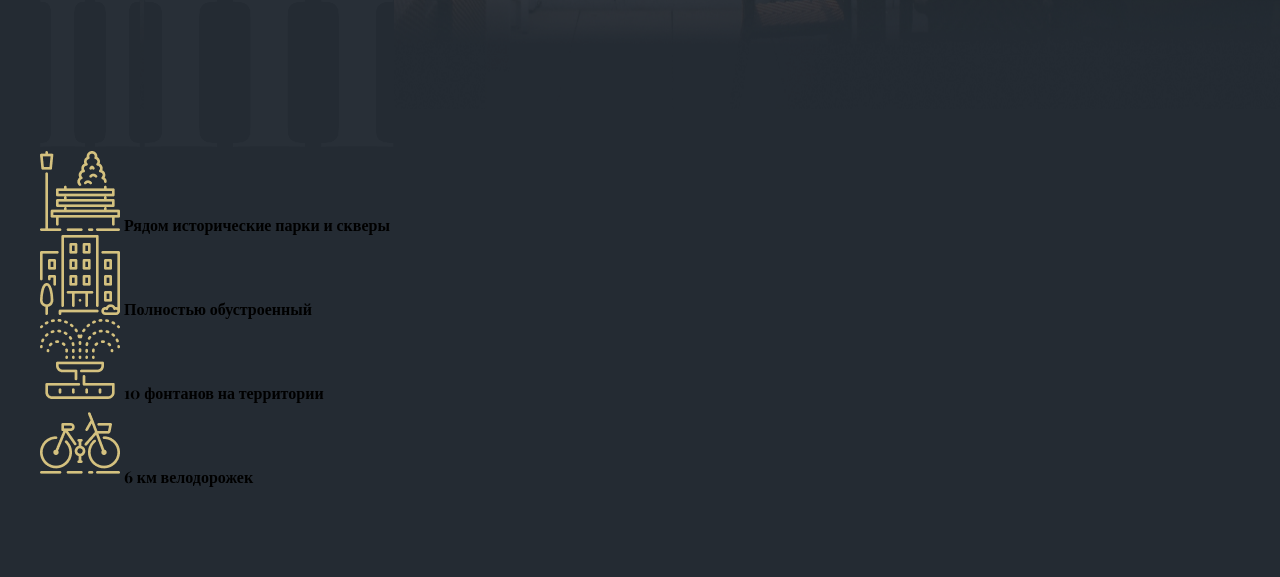
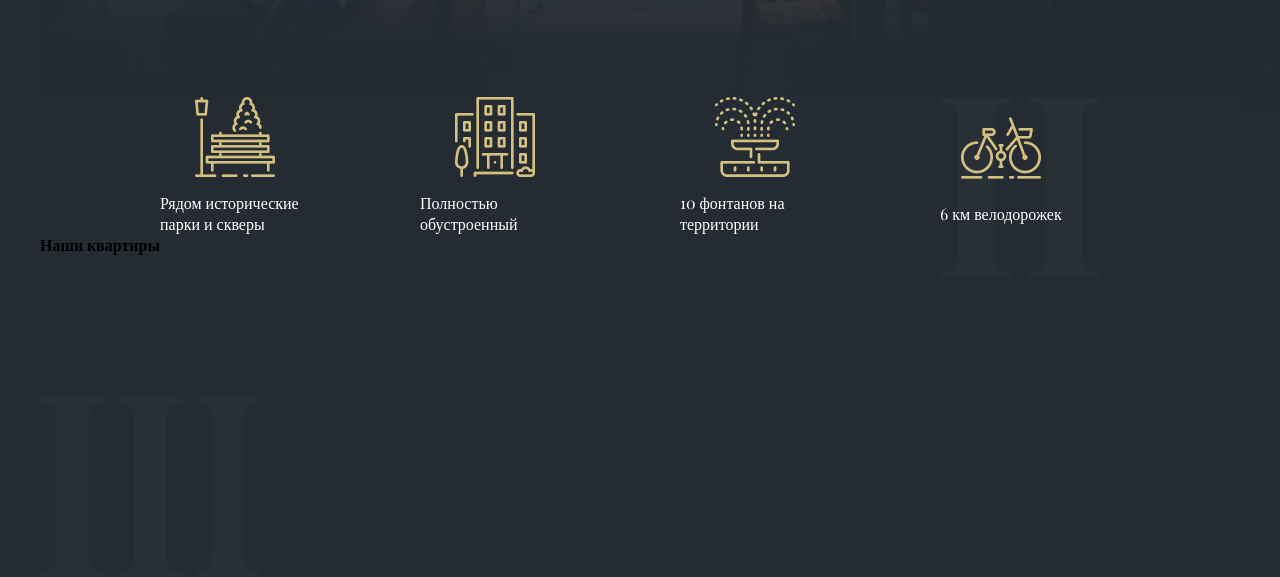
Before and after one commit to AslanSoft/Architect-Figma, a plain HTML site: page index.html in a window 1280 px wide. Shown: the part 877-1454 px from the top of the page. Before the commit the page ends 1364 px from the top, so only its background shows below. Drawn offline with Linux system fonts and the light colour scheme.

Commit message:
new body

```diff
--- a/index.html
+++ b/index.html
@@ -49,26 +49,29 @@
     </section>
     <section class="container kvartira__section">
         <div class="rome__numbers">
-            <img src="./img/II.png" alt="its rome number" loading="lazy" width="100" height="150">
-            <img src="./img/III.png" alt="its rome number" loading="lazy" width="250" height="150">
-        </div>
+            <img src="./img/II.png" alt="its rome number" loading="lazy" width="160" height="180" class="one">
+            <img src="./img/III.png" alt="its rome number" loading="lazy" width="220" height="180" class="two">
             <div class="kvartir__function">
                 <div class="function__columns">
-                <img src="./img/bench.png" alt="ist skameyka" loading="lazy">
-                <b>Рядом исторические парки и скверы</b>
+                    <img src="./img/bench.png" alt="ist skameyka" loading="lazy" width="80" height="80" class="colums__icon">
+                    <b class="kvartir__bbox">Рядом исторические парки и скверы</b>
                 </div>
                 <div class="function__columns">
-                <img src="./img/building.png" alt="ist dom" loading="lazy">
-                <b>Полностью обустроенный</b>
+                    <img src="./img/building.png" alt="ist dom" loading="lazy" width="80" height="80" class="colums__icon">
+                    <b class="kvartir__bbox">Полностью обустроенный</b>
                 </div>
                 <div class="function__columns">
-                <img src="./img/fountain.png" alt="ist fountain" loading="lazy">
-                <b>10 фонтанов на территории</b>
+                    <img src="./img/fountain.png" alt="ist fountain" loading="lazy" width="80" height="80" class="colums__icon">
+                    <b class="kvartir__bbox">10 фонтанов на территории</b>
                 </div>
                 <div class="function__columns">
-                <img src="./img/bicycle (6).png" alt="ist bicycle" loading="lazy">
-                <b>6 км велодорожек</b>
+                    <img src="./img/bicycle (6).png" alt="ist bicycle" loading="lazy" width="80" height="80" class="colums__icon">
+                    <b class="kvartir__bbox">6 км велодорожек</b>
                 </div>
+        </div>
+        </div>
+        <div class="four__categories">
+            <b>Наши квартиры</b>
         </div>
     </section>
 </body>
--- a/style/style.css
+++ b/style/style.css
@@ -148,3 +148,58 @@ body{
     color: rgba(255, 255, 255, 1);
     padding: 0px 10px 0px;
 }
+
+.kvartira__section{
+    margin-top: 100px;
+}
+
+.rome__numbers{
+    display: flex;
+    position: relative;
+}
+
+.one{
+    position: absolute;
+    top: 0px;
+    left: 900px;
+    z-index: 1;
+}
+
+.two{
+    position: absolute;
+    top: 300px;
+    left: 0px;
+    z-index: 1;
+}
+
+.kvartir__function{
+    display: flex;
+    justify-content: center;
+    align-items: center;
+    gap: 70px;
+    z-index: 2;
+    background: none;
+    padding: 0px 100px 0px;
+}
+
+.function__columns{
+    display: flex;
+    flex-direction: column;
+    justify-content: center;
+    align-items: center;
+    gap: 15px;
+    background: none;
+}
+
+.colums__icon{
+    background: none;
+}
+
+.kvartir__bbox{
+    max-width: 190px;
+    font-weight: 300;
+    font-size: 16px;
+    background: none;
+    color: rgba(255, 255, 255, 1);
+    padding: 0px 20px 0px;
+}
```
Also changed, not shown: img/1 interior.png (added), img/2 interior.png (added), img/3 interior.png (added), img/4 interior.png (added). Lines whose indentation alone changed are shown as unchanged.
